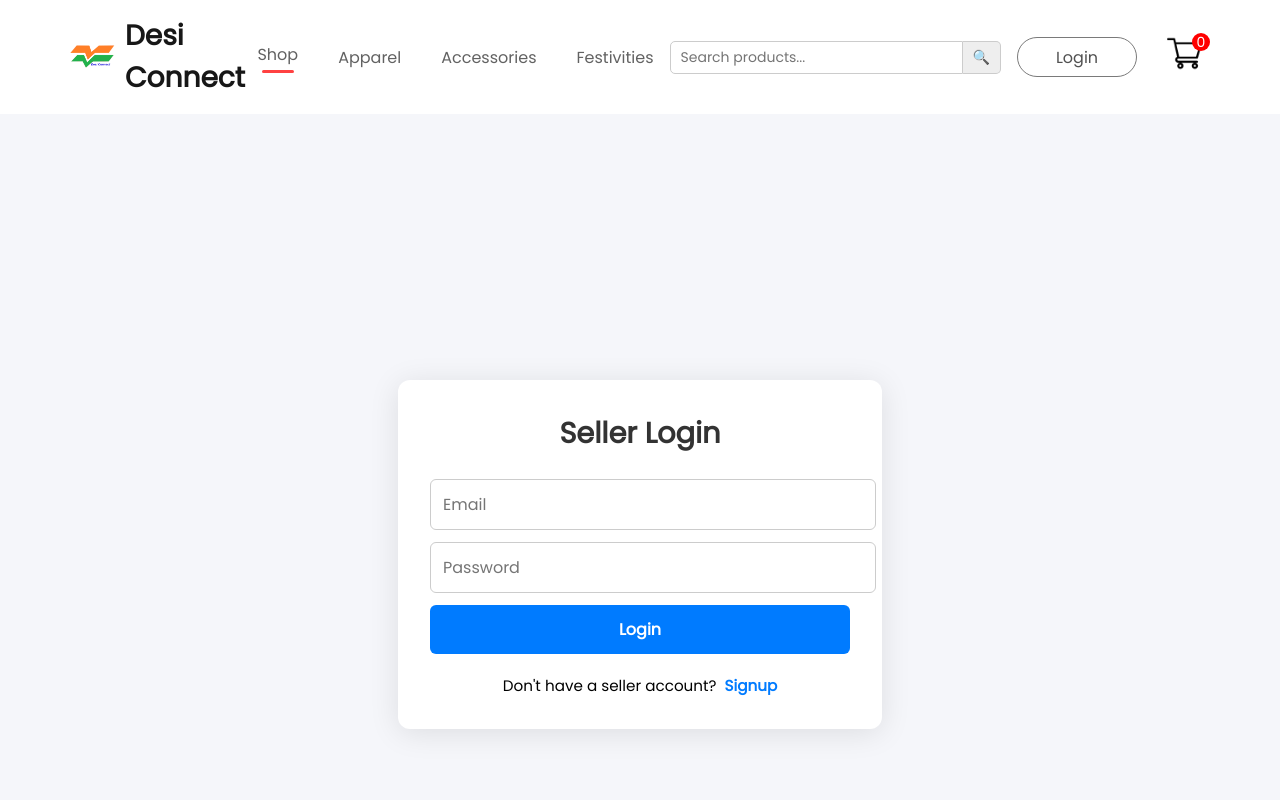
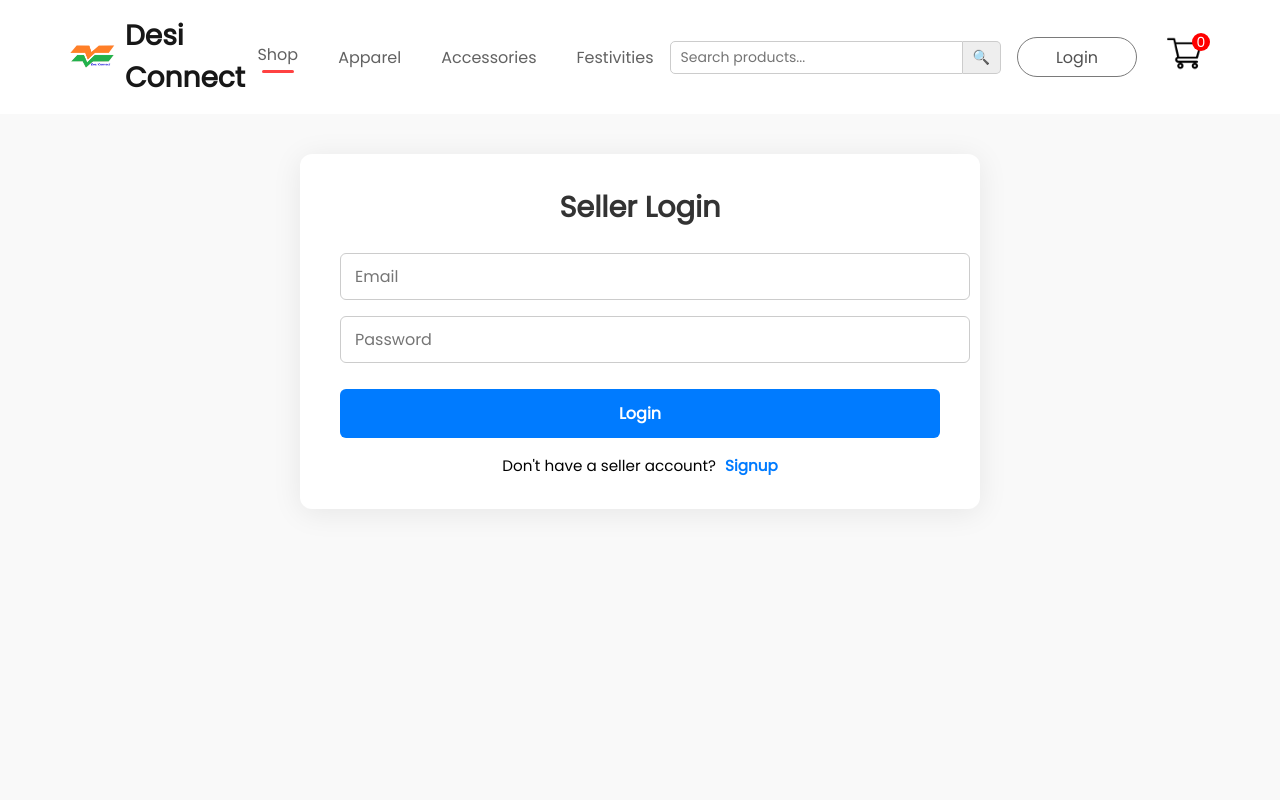
Before and after one commit to tmdinesh/adl-desiconnect, a React (Create React App) app in the folder frontend/: page /login in a window 1280 px wide. Shown: the top 800 px of the page. Built offline with nearby package versions, Linux system fonts and the light colour scheme; no server answers.

Commit message:
Update LoginSignup.css

```diff
--- a/frontend/src/Pages/CSS/LoginSignup.css
+++ b/frontend/src/Pages/CSS/LoginSignup.css
@@ -1,54 +1,89 @@
 .loginsignup {
   display: flex;
   justify-content: center;
-  align-items: center;
+  align-items: flex-start;
   padding: 40px 20px;
+  background-color: #f9f9f9;
   min-height: 100vh;
-  background-color: #f5f6fa;
+  font-family: 'Segoe UI', Tahoma, Geneva, Verdana, sans-serif;
 }
 
 .loginsignup-container {
   width: 100%;
-  max-width: 420px;
-  padding: 2rem;
-  background: white;
+  max-width: 600px;
+  background: #fff;
+  padding: 2rem 2.5rem;
   border-radius: 12px;
-  box-shadow: 0 4px 30px rgba(0, 0, 0, 0.1);
+  box-shadow: 0 4px 30px rgba(0, 0, 0, 0.08);
 }
 
 .loginsignup-container h2 {
+  font-size: 1.8rem;
+  margin-bottom: 1.5rem;
+  color: #333;
   text-align: center;
-  margin-bottom: 1.5rem;
-  font-size: 1.8rem;
-  color: #333;
 }
 
-.loginsignup-container input {
+.section-title {
+  margin-top: 2rem;
+  margin-bottom: 1rem;
+  font-weight: 600;
+  font-size: 1.1rem;
+  color: #444;
+  border-bottom: 1px solid #ddd;
+  padding-bottom: 5px;
+}
+
+.loginsignup-container input[type="text"],
+.loginsignup-container input[type="email"],
+.loginsignup-container input[type="password"] {
   width: 100%;
-  margin-bottom: 0.75rem;
-  padding: 12px;
+  padding: 10px 14px;
   font-size: 1rem;
+  margin-bottom: 1rem;
   border: 1px solid #ccc;
   border-radius: 6px;
   transition: border-color 0.2s ease;
 }
 
 .loginsignup-container input:focus {
+  border-color: #007bff;
   outline: none;
-  border-color: #007bff;
+}
+
+.form-error {
+  color: #dc3545;
+  font-size: 0.85rem;
+  margin-top: -10px;
+  margin-bottom: 10px;
+}
+
+.checkbox-group {
+  display: flex;
+  align-items: center;
+  margin: 1rem 0;
+}
+
+.checkbox-group input[type="checkbox"] {
+  margin-right: 8px;
+}
+
+.terms {
+  font-size: 0.9rem;
+  color: #555;
 }
 
 .loginsignup-container button {
   width: 100%;
   padding: 12px;
   font-size: 1rem;
-  font-weight: 600;
-  background: #007bff;
+  font-weight: bold;
+  background-color: #007bff;
   color: white;
   border: none;
   border-radius: 6px;
   cursor: pointer;
-  transition: background-color 0.2s ease;
+  margin-top: 10px;
 }
 
 .loginsignup-container button:hover {
@@ -57,7 +92,7 @@
 
 .loginsignup-container p {
   text-align: center;
-  margin-top: 1.25rem;
+  margin-top: 1rem;
   font-size: 0.95rem;
 }
 
@@ -65,11 +100,5 @@
   color: #007bff;
   cursor: pointer;
   font-weight: bold;
-  margin-left: 4px;
+  margin-left: 5px;
 }
-
-.form-error {
-  color: #dc3545;
-  font-size: 0.85rem;
-  margin: -10px 0 10px;
-}
```
